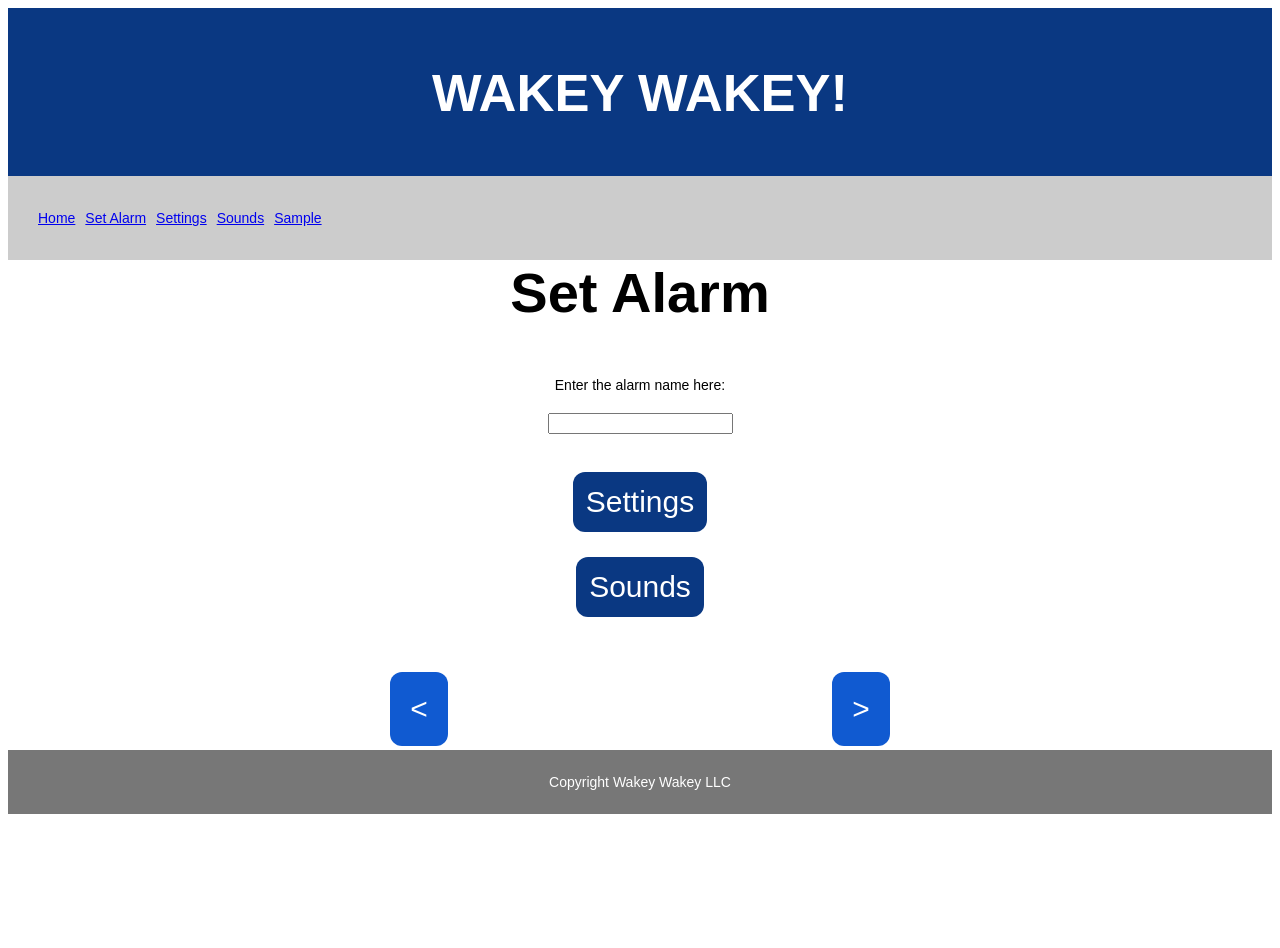
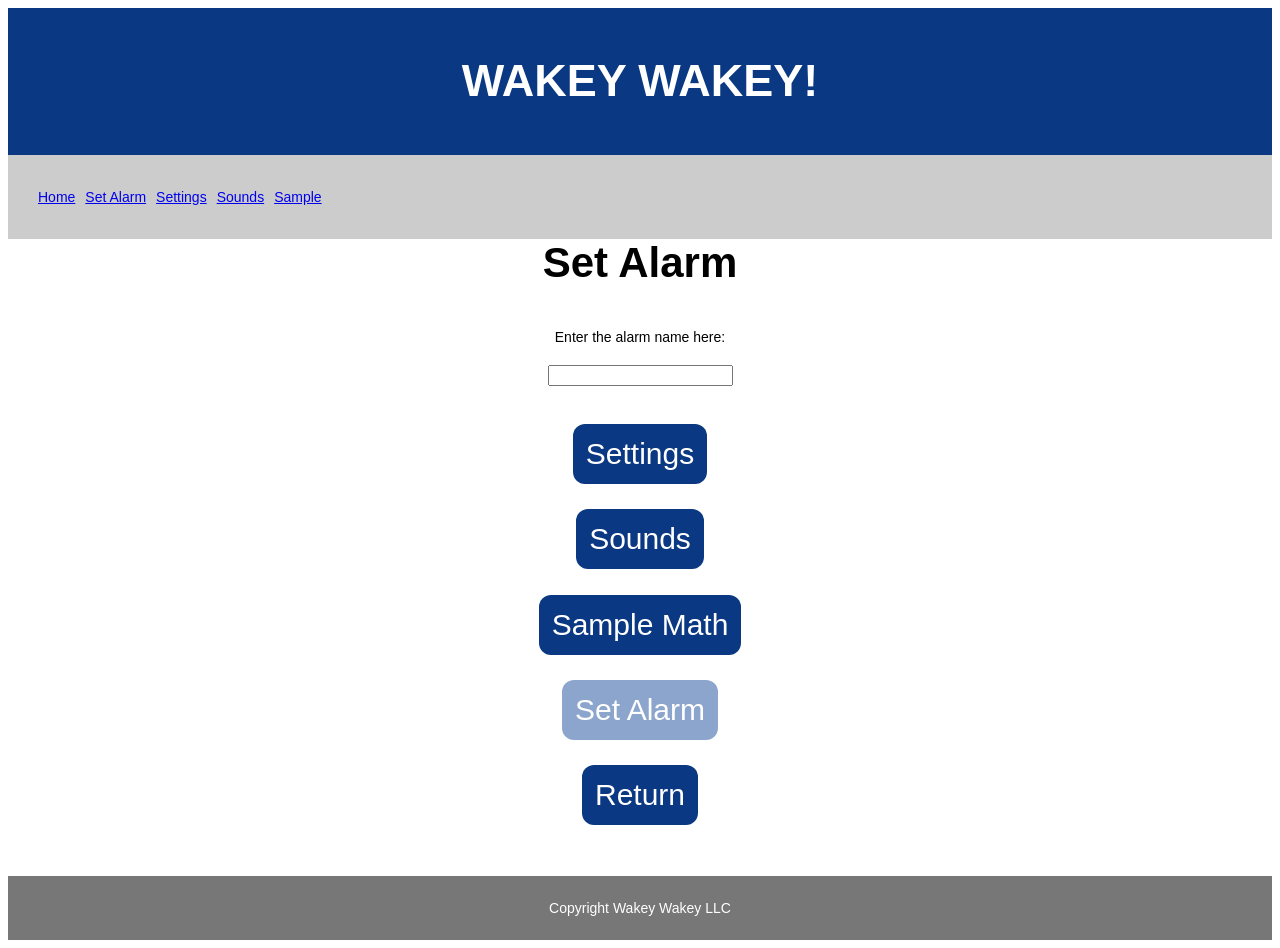
Before and after one commit to MarthaDix/Wakey-Wakey, a website: page Html/setAlarm.html in a window 1280 px wide. Before the commit the page ends 822 px from the top, so only its background shows below. Drawn offline with Linux system fonts and the light colour scheme.

Commit message:
fixed buttons

```diff
--- a/Html/index.css
+++ b/Html/index.css
@@ -12,13 +12,12 @@ input{
   padding: 20px;
   text-align: center;
   display: inline-block;
-  font-size: 30px;
+  font-size: 20px;
   margin: 4px 2px;
   border-radius: 12px;
 }
 .ButtonNagBox{
   display:flex;
-  flex-grow: 1;
   justify-content:space-evenly;
   flex-direction: row
 
@@ -26,7 +25,7 @@ input{
 
 h1{
   text-align:center;
-  font-size:4em;
+  font-size:3em;
 }
 body{
   font-size: 14px;
@@ -53,7 +52,7 @@ header {
   background-color: #0a3882;
   padding: 10px;
   text-align: center;
-  font-size: 35px;
+  font-size: 30px;
   color: white;
 }
 
@@ -156,3 +155,14 @@ nav, article {
   display: flex;
   flex-direction: column;
 }
+.buttonItem1 {
+  margin-bottom: 2%;
+  background-color:#8ca5cc;
+  border: none;
+  color: white;
+  padding: 13px;
+  text-align: center;
+  display: inline-block;
+  font-size: 30px;
+  border-radius: 12px;
+}
--- a/Html/setAlarm.html
+++ b/Html/setAlarm.html
@@ -11,11 +11,11 @@
 
         <nav>
           <ul>
-                <li><a href="index.html">Home</a></li>
-                <li><a href="setAlarm.html">Set Alarm</a></li>
-                <li><a href="settings.html">Settings</a></li>
-                <li><a href="sounds.html">Sounds</a></li>
-                <li><a href="sample.html">Sample</a></li>
+                <li><a href="index.html" onCLick="window.location.href= 'index.html'">Home</a></li>
+                <li><a href="setAlarm.html" onCLick="window.location.href= 'setAlarm.html'">Set Alarm</a></li>
+                <li><a href="settings.html" onCLick="window.location.href= 'setting.html'">Settings</a></li>
+                <li><a href="sounds.html" onCLick="window.location.href= 'sounds.html'">Sounds</a></li>
+                <li><a href="sample.html" onCLick="window.location.href= 'sample.html'">Sample</a></li>
           </ul>
         </nav>
 
@@ -31,20 +31,22 @@
         <input type="text" name="Alarm Name">
     </div>
     <div>
-    <button type="button" class="buttonItem">Settings</button>
+    <button type="button" class="buttonItem" onCLick="window.location.href= 'settings.html'">Settings</button>
 </div>
 <div>
-    <button type="button" class="buttonItem">Sounds</button>
+    <button type="button" class="buttonItem" onCLick="window.location.href= 'sounds.html'">Sounds</button>
 </div>
-</div>
-<div class="buttonNagBox">
-    <div>
-    <button type="button" class="nagButtons"><</button>
+<div>
+        <button type="button" class="buttonItem" onCLick="window.location.href= 'sample.html'">Sample Math</button>
     </div>
     <div>
-    <button type="button" class="nagButtons">></button>
-    </div>
+            <button class="buttonItem1"type="button" onCLick="window.location.href= 'index.html'"> Set Alarm</button>
+        </div>
+    <div>
+            <button class="buttonItem"type="button" onCLick="window.location.href= 'index.html'"> Return</button>
+        </div>
 </div>
+
 
 
 </div.>
```
Also changed, not shown: Html/index.html (+8 -5 lines), Html/sample.html (+8 -12 lines), Html/settings.html (+12 -9 lines), Html/sounds.html (+11 -10 lines).
